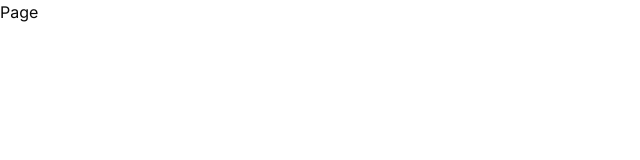
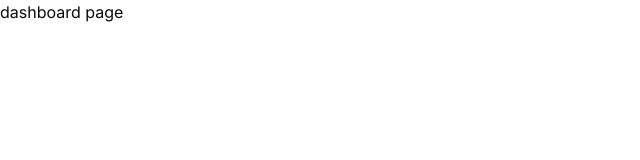
Before and after one commit to zaka-urrehman/streamsnap, a Next.js app: page /dashboard in a window 1280 px wide. Shown: the top 160 px of the page, without its empty margins (0-640 px from the left). Built offline with nearby package versions, Linux system fonts and the light colour scheme.

Commit message:
feat: create the dashboard page

```diff
--- /dev/null
+++ b/src/app/(protected)/dashboard/[slug]/layout.tsx
@@ -0,0 +1,22 @@
+import Sidebar from '@/components/shared/Sidebar'
+import SmallScreenSideBar from '@/components/shared/SmallScreenSideBar'
+import React from 'react'
+
+interface Props {
+    children: React.ReactNode
+    params: { slug: string }
+}
+
+const Layout = ({ children, params }: Props) => {
+    return (
+        <div className=''>
+            <Sidebar slug={params.slug} />
+            <div className='lg:hidden'>
+                <SmallScreenSideBar slug={params.slug} />
+            </div>
+            {children}
+        </div>
+    )
+}
+
+export default Layout
--- /dev/null
+++ b/src/app/(protected)/dashboard/[slug]/page.tsx
@@ -0,0 +1,13 @@
+
+
+const Page = () => {
+    return (
+        <div>
+            <p>
+                {/* this is a dynamic page */}
+            </p>
+        </div>
+    )
+}
+
+export default Page
--- /dev/null
+++ b/src/app/(protected)/dashboard/loading.tsx
@@ -0,0 +1,14 @@
+import Loader from '@/components/shared/Loader'
+import React from 'react'
+
+type Props = {}
+
+const Loading = (props: Props) => {
+  return (
+    <div className="h-screen flex justify-center items-center">
+      <Loader state>...Loading</Loader>
+    </div>
+  )
+}
+
+export default Loading
--- a/src/app/(protected)/dashboard/page.tsx
+++ b/src/app/(protected)/dashboard/page.tsx
@@ -2,7 +2,7 @@
 
 const Page = () => {
   return (
-    <div>Page</div>
+    <div>dashboard page</div>
   )
 }
 
--- a/src/app/globals.css
+++ b/src/app/globals.css
@@ -108,3 +108,34 @@
   background-color: #00e1ff; /* Replace with your desired background color */
   color: #000; /* Replace with your desired text color */
 }
+
+.backdrop--blur__safari {
+  -webkit-backdrop-filter: blur(5px);
+}
+
+/* Firefox */
+* {
+  scrollbar-width: thin; /* none | auto  */
+  scrollbar-color: var(--scrollbar-thumb) var(--scrollbar-track);
+}
+/* Firefox */
+
+/* Chrome, Edge, Safari */
+*::-webkit-scrollbar {
+  width: var(--scrollbar-width); /* vertical scrollbar */
+  height: var(--scrollbar-width); /* horizontal scrollbar */
+}
+
+*::-webkit-scrollbar-track {
+  background: var(--scrollbar-track);
+}
+
+*::-webkit-scrollbar-thumb {
+  background: var(--scrollbar-thumb);
+  border-radius: var(--scrollbar-width);
+  border: calc(var(--scrollbar-width) / 4) solid var(--page-background);
+}
+
+*::-webkit-scrollbar-thumb:hover {
+  background: var(--scrollbar-thumb-hover);
+}
--- /dev/null
+++ b/src/components/shared/Loader.tsx
@@ -0,0 +1,38 @@
+import { cn } from '@/lib/utils'
+import React from 'react'
+
+type Props = {
+    state: boolean
+    className?: string
+    children: React.ReactNode
+    color?: string
+}
+
+const Loader = ({ children, state, className, color }: Props) => {
+    return state ? (
+        <div className={cn(className)}>
+            <div role="status">
+                <svg
+                    aria-hidden="true"
+                    className="inline w-8 h-8 text-gray-200 animate-spin dark:text-gray-600 fill-yellow-400"
+                    viewBox="0 0 100 101"
+                    fill="none"
+                    xmlns="http://www.w3.org/2000/svg"
+                >
+                    <path
+                        d="M100 50.5908C100 78.2051 77.6142 100.591 50 100.591C22.3858 100.591 0 78.2051 0 50.5908C0 22.9766 22.3858 0.59082 50 0.59082C77.6142 0.59082 100 22.9766 100 50.5908ZM9.08144 50.5908C9.08144 73.1895 27.4013 91.5094 50 91.5094C72.5987 91.5094 90.9186 73.1895 90.9186 50.5908C90.9186 27.9921 72.5987 9.67226 50 9.67226C27.4013 9.67226 9.08144 27.9921 9.08144 50.5908Z"
+                        fill={color || '#fff'}
+                    />
+                    <path
+                        d="M93.9676 39.0409C96.393 38.4038 97.8624 35.9116 97.0079 33.5539C95.2932 28.8227 92.871 24.3692 89.8167 20.348C85.8452 15.1192 80.8826 10.7238 75.2124 7.41289C69.5422 4.10194 63.2754 1.94025 56.7698 1.05124C51.7666 0.367541 46.6976 0.446843 41.7345 1.27873C39.2613 1.69328 37.813 4.19778 38.4501 6.62326C39.0873 9.04874 41.5694 10.4717 44.0505 10.1071C47.8511 9.54855 51.7191 9.52689 55.5402 10.0491C60.8642 10.7766 65.9928 12.5457 70.6331 15.2552C75.2735 17.9648 79.3347 21.5619 82.5849 25.841C84.9175 28.9121 86.7997 32.2913 88.1811 35.8758C89.083 38.2158 91.5421 39.6781 93.9676 39.0409Z"
+                        fill={color || '#fff'}
+                    />
+                </svg>
+            </div>
+        </div>
+    ) : (
+        children
+    )
+}
+
+export default Loader
```
Also changed, not shown: 1 other file (tests, documents, lock files or other folders).
